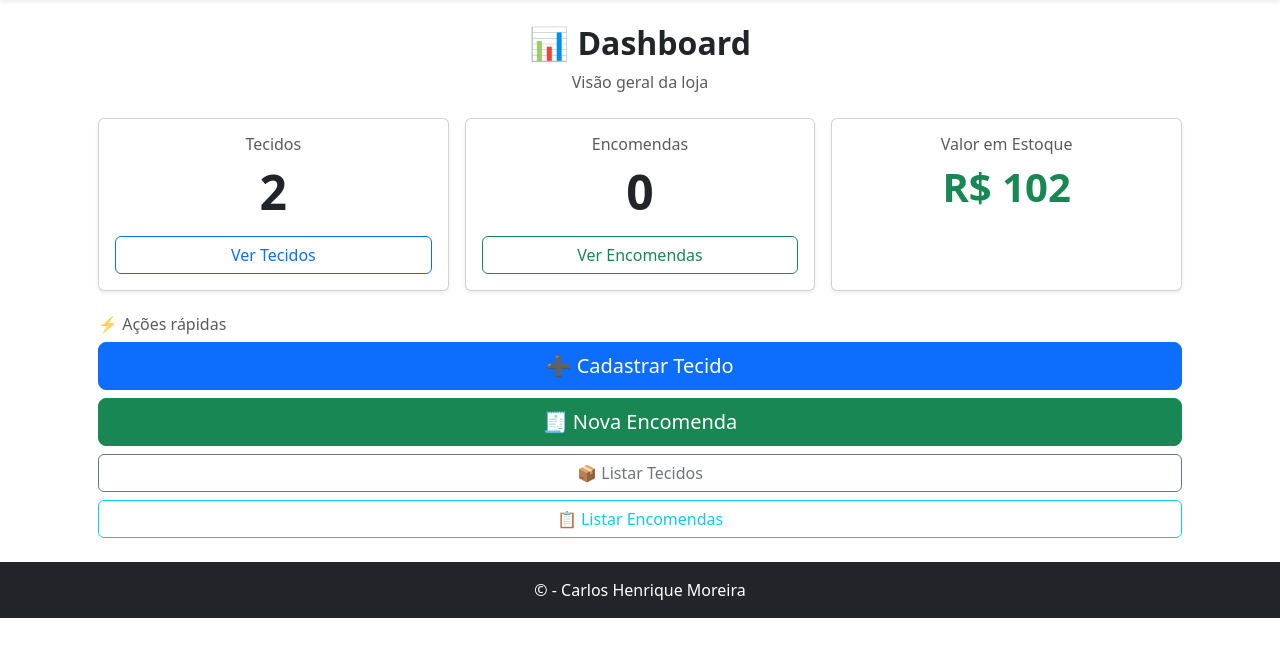
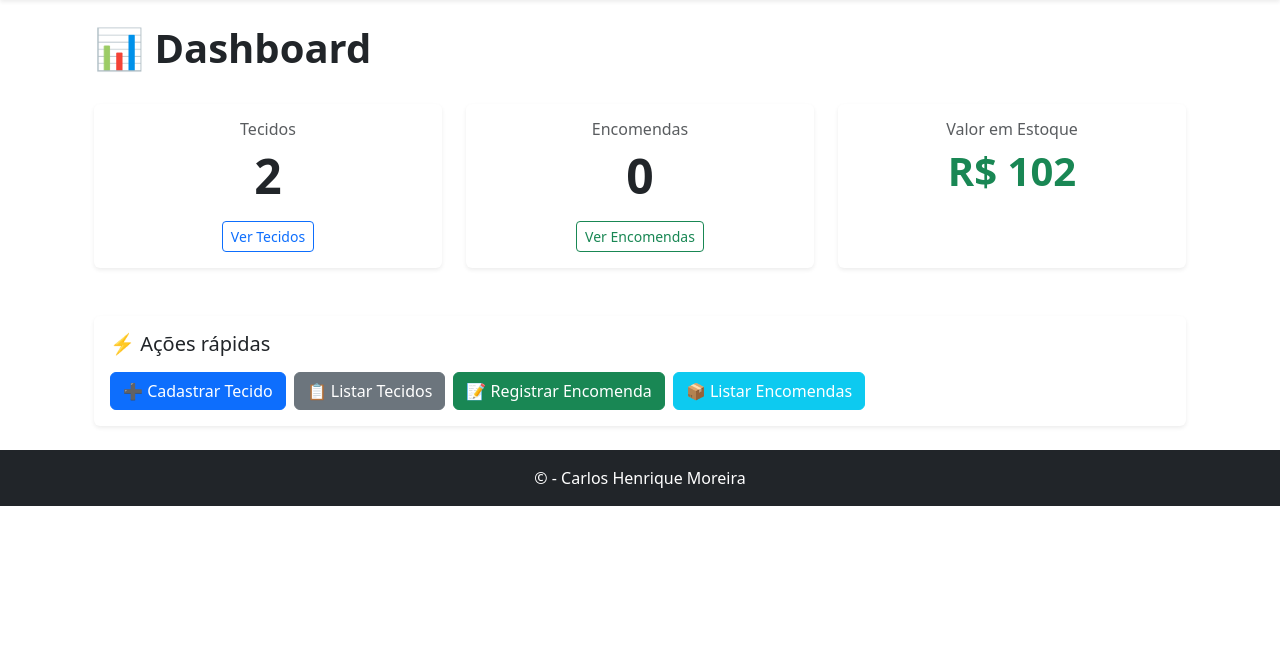
Before and after one commit to CARLOS4343/Loja_roupas, a Django app: page / in a window 1280 px wide. Shown: the part 138-800 px from the top of the page. Run offline with Django 5.2, Linux system fonts and the light colour scheme; data comes from the database, SQL or seed files in the repository.

Commit message:
Melhorando home

```diff
--- a/Estoque/templates/estoque/home.html
+++ b/Estoque/templates/estoque/home.html
@@ -1,49 +1,53 @@
 {% extends 'estoque/base.html' %}
+
 {% block title %}Dashboard{% endblock %}
 
 {% block content %}
-<div class="container-fluid px-3">
+
+<div class="container mt-4">
 
     <!-- Título -->
-    <div class="text-center mb-4">
-        <h2 class="fw-bold">📊 Dashboard</h2>
-        <p class="text-muted mb-0">Visão geral da loja</p>
+    <div class="d-flex justify-content-between align-items-center mb-4">
+        <h1 class="fw-bold">📊 Dashboard</h1>
     </div>
 
-    <!-- Cards -->
-    <div class="row g-3">
+    <!-- Cards de resumo -->
+    <div class="row g-4">
 
-        <div class="col-12 col-md-4">
-            <div class="card shadow-sm text-center h-100">
+        <!-- Tecidos -->
+        <div class="col-md-4">
+            <div class="card text-center shadow-sm border-0 h-100">
                 <div class="card-body">
                     <h6 class="text-muted">Tecidos</h6>
-                    <div class="display-5 fw-bold">{{ total_tecidos }}</div>
-                    <a href="{% url 'lista_tecidos' %}" class="btn btn-outline-primary w-100 mt-3">
+                    <p class="display-5 fw-semibold">{{ total_tecidos }}</p>
+                    <a href="{% url 'lista_tecidos' %}" class="btn btn-outline-primary btn-sm">
                         Ver Tecidos
                     </a>
                 </div>
             </div>
         </div>
 
-        <div class="col-12 col-md-4">
-            <div class="card shadow-sm text-center h-100">
+        <!-- Encomendas -->
+        <div class="col-md-4">
+            <div class="card text-center shadow-sm border-0 h-100">
                 <div class="card-body">
                     <h6 class="text-muted">Encomendas</h6>
-                    <div class="display-5 fw-bold">{{ total_encomendas }}</div>
-                    <a href="{% url 'listar_encomendas' %}" class="btn btn-outline-success w-100 mt-3">
+                    <p class="display-5 fw-semibold">{{ total_encomendas }}</p>
+                    <a href="{% url 'listar_encomendas' %}" class="btn btn-outline-success btn-sm">
                         Ver Encomendas
                     </a>
                 </div>
             </div>
         </div>
 
-        <div class="col-12 col-md-4">
-            <div class="card shadow-sm text-center h-100">
+        <!-- Valor em Estoque -->
+        <div class="col-md-4">
+            <div class="card text-center shadow-sm border-0 h-100">
                 <div class="card-body">
                     <h6 class="text-muted">Valor em Estoque</h6>
-                    <div class="display-6 fw-bold text-success">
+                    <p class="display-6 fw-semibold text-success">
                         R$ {{ valor_total_estoque }}
-                    </div>
+                    </p>
                 </div>
             </div>
         </div>
@@ -51,24 +55,30 @@
     </div>
 
     <!-- Ações rápidas -->
-    <div class="mt-4">
-        <h6 class="text-muted mb-2">⚡ Ações rápidas</h6>
+    <div class="card shadow-sm border-0 mt-5">
+        <div class="card-body">
+            <h5 class="mb-3">⚡ Ações rápidas</h5>
 
-        <div class="d-grid gap-2">
-            <a href="{% url 'cadastro_tecido' %}" class="btn btn-primary btn-lg">
-                ➕ Cadastrar Tecido
-            </a>
-            <a href="{% url 'registrar_encomenda' %}" class="btn btn-success btn-lg">
-                🧾 Nova Encomenda
-            </a>
-            <a href="{% url 'lista_tecidos' %}" class="btn btn-outline-secondary">
-                📦 Listar Tecidos
-            </a>
-            <a href="{% url 'listar_encomendas' %}" class="btn btn-outline-info">
-                📋 Listar Encomendas
-            </a>
+            <div class="d-flex flex-wrap gap-2">
+                <a href="{% url 'cadastro_tecido' %}" class="btn btn-primary">
+                    ➕ Cadastrar Tecido
+                </a>
+
+                <a href="{% url 'lista_tecidos' %}" class="btn btn-secondary">
+                    📋 Listar Tecidos
+                </a>
+
+                <a href="{% url 'registrar_encomenda' %}" class="btn btn-success">
+                    📝 Registrar Encomenda
+                </a>
+
+                <a href="{% url 'listar_encomendas' %}" class="btn btn-info text-white">
+                    📦 Listar Encomendas
+                </a>
+            </div>
         </div>
     </div>
 
 </div>
+
 {% endblock %}
```
